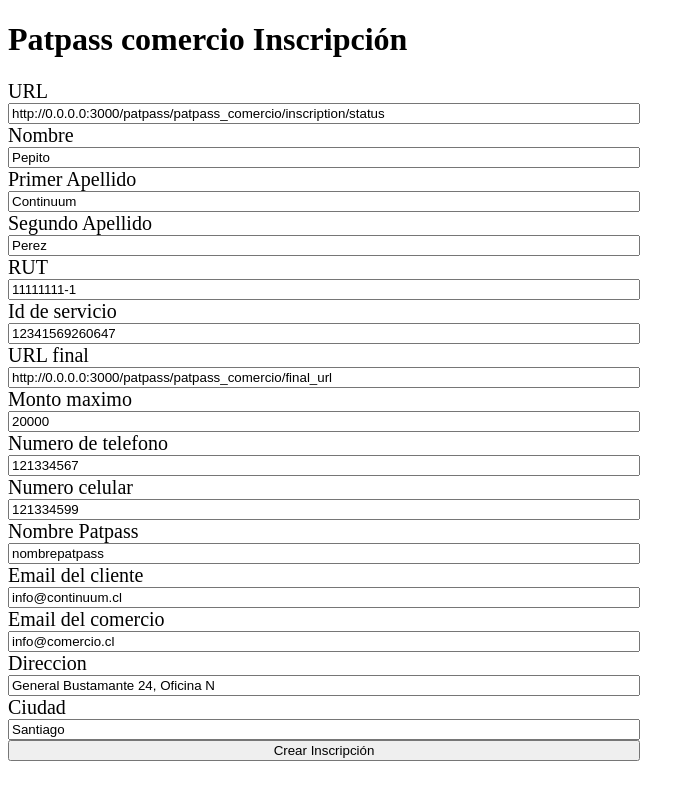
After one commit to TransbankDevelopers/transbank-sdk-ruby-webpay-rest-example, a Rails app: template app/views/patpass_comercio/inscription.html.erb in a window 1280 px wide. The commit adds this page. Shown: the whole page, without its empty margins (0-695 px from the left). Run offline with Rails 7, Linux system fonts and the light colour scheme; the template is opened without the code that fills it, so the values that code supplies are empty; style sheets or scripts are compiled from the project's sources.

Commit message:
Finish Patpass Comercio examples

```diff
--- /dev/null
+++ b/app/views/patpass_comercio/final_url.html.erb
@@ -0,0 +1,5 @@
+<h1>Patpass comercio final URL (POST) </h1>
+<p>Inscripción realizada exitosamente!</p>
+
+<h2>Request</h2>
+<%= @req %>
--- /dev/null
+++ b/app/views/patpass_comercio/inscription.html.erb
@@ -0,0 +1,51 @@
+<h1>Patpass comercio Inscripción</h1>
+
+<form class="patpass_form" action="/patpass/patpass_comercio/inscription" method="post" style="display: flex; flex-direction:column; width:50%;font-size: 20px;">
+
+  <label for="url">URL</label>
+  <input id="url" name="url" value="http://0.0.0.0:3000/patpass/patpass_comercio/inscription/status">
+
+  <label for="name">Nombre</label>
+  <input id="name" name="name" value="Pepito">
+
+  <label for="first_last_name">Primer Apellido</label>
+  <input id=first_last_name" name="first_last_name" value="Continuum">
+
+  <label for="second_last_name">Segundo Apellido</label>
+  <input id="second_last_name" name="second_last_name" type="text" value="Perez">
+
+  <label for="rut">RUT</label>
+  <input id="rut" name="rut" value="11111111-1" type="text">
+
+  <label for="service_id">Id de servicio</label>
+  <input name="service_id" name="service_id" value="<%= "1234" + Time.zone.now.to_i.to_s %>" type="text">
+
+  <label for="final_url">URL final</label>
+  <input id="final_url" name="final_url" value="http://0.0.0.0:3000/patpass/patpass_comercio/final_url" type="text">
+
+  <label for="max_amount">Monto maximo</label>
+  <input id="max_amount" name="max_amount" value="20000" type="text">
+
+  <label for="phone_number">Numero de telefono</label>
+  <input id="phone_number" name="phone_number" value="121334567" type="text">
+
+  <label for="mobile_number">Numero celular</label>
+  <input id="mobile_number" name="mobile_number" value="121334599" type="text">
+
+  <label for="patpass_name">Nombre Patpass</label>
+  <input id="patpass_name" name="patpass_name" value="nombrepatpass" type="text">
+
+  <label for="person_email">Email del cliente</label>
+  <input id="person_email" name="person_email" value="info@continuum.cl" type="text">
+
+  <label for="commerce_email">Email del comercio</label>
+  <input id="commerce_email" name="commerce_email" value="info@comercio.cl" type="text">
+
+  <label for="address">Direccion</label>
+  <input id="address" name="address" value="General Bustamante 24, Oficina N" type="text">
+
+  <label for="city">Ciudad</label>
+  <input id="city" name="city" value="Santiago" type="text">
+
+  <button type="submit">Crear Inscripción</button>
+</form>
--- a/config/routes.rb
+++ b/config/routes.rb
@@ -46,6 +46,11 @@ Rails.application.routes.draw do
   post '/patpass/patpass_by_webpay/return_url', to: 'patpass#commit'
   get '/patpass/patpass_by_webpay/status/:token', to: 'patpass#status'
 
+  get '/patpass/patpass_comercio/inscription', to: 'patpass_comercio#inscription'
+  post '/patpass/patpass_comercio/inscription', to: 'patpass_comercio#start_inscription'
+  post '/patpass/patpass_comercio/inscription/status', to: 'patpass_comercio#inscription_status'
+  post '/patpass/patpass_comercio/final_url', to: 'patpass_comercio#final_url'
+
   get '/transaccion_completa/create', to: 'transaccion_completa#create'
   post '/transaccion_completa/create', to: 'transaccion_completa#send_create'
   post '/transaccion_completa/installments', to: 'transaccion_completa#installments'
```
Also changed, not shown: app/controllers/patpass_comercio_controller.rb (added, +55 -0 lines), app/controllers/transaccion_completa_mall_controller.rb (+0 -10 lines), app/views/patpass_comercio/inscription_started.html.erb (added, +14 -0 lines), app/views/patpass_comercio/inscription_status.html.erb (added, +16 -0 lines), app/views/product_index/index.html.erb (+11 -0 lines), Gemfile, Gemfile.lock.
